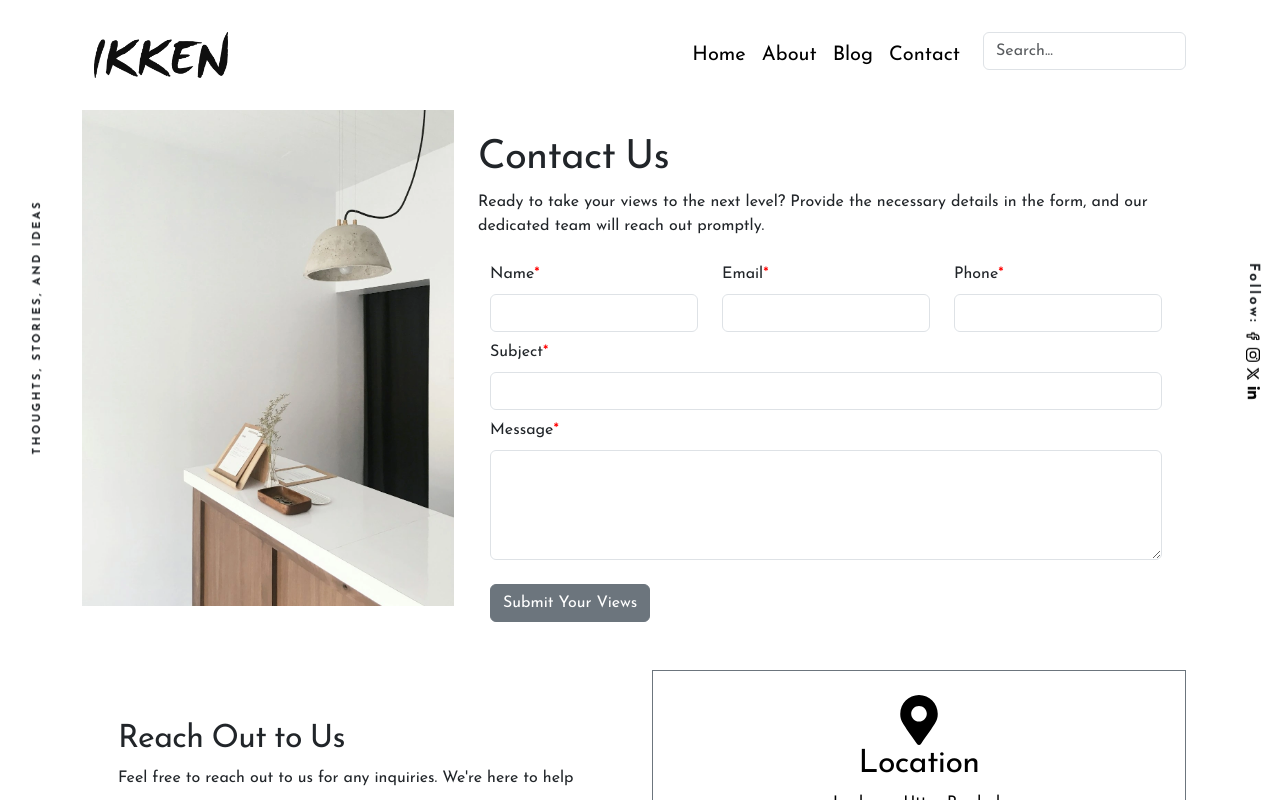
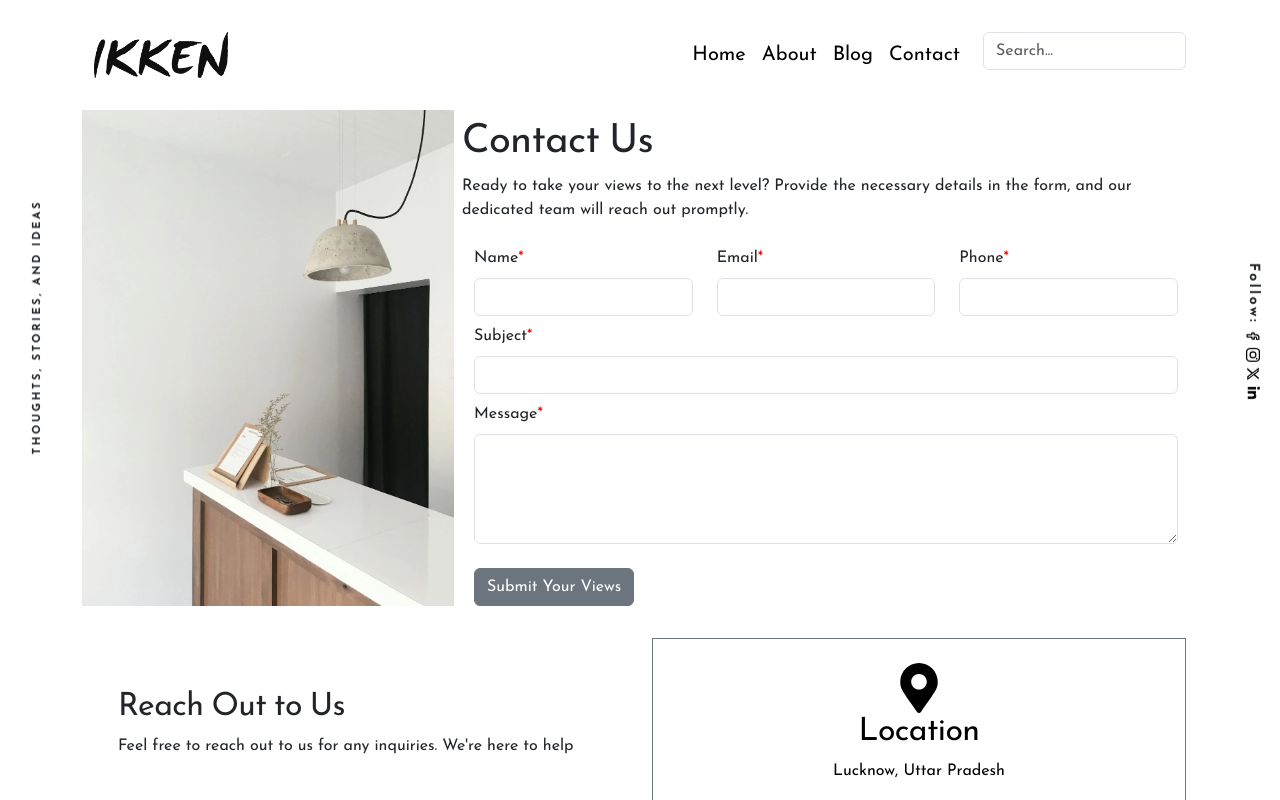
Before and after one commit to nikhil7476/ikken, a Next.js app: page /contact in a window 1280 px wide. Shown: the top 800 px of the page. Built offline with nearby package versions, Linux system fonts and the light colour scheme.

Commit message:
modified:   src/pages/contact.js

```diff
--- a/src/pages/contact.js
+++ b/src/pages/contact.js
@@ -39,7 +39,7 @@ export default function Contact() {
                 />
               </Col>
               <Col
-                className="align-content-center p-4"
+                className="p-2"
                 data-aos="fade-left"
                 data-aos-duration="1500"
               >
```
